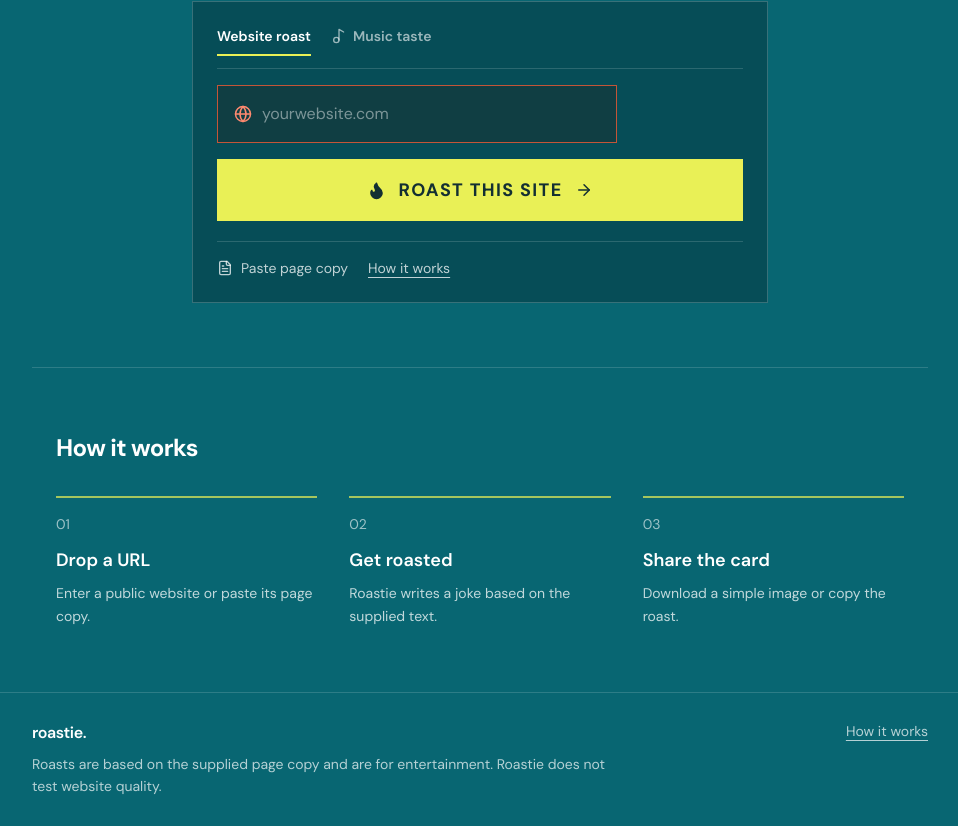
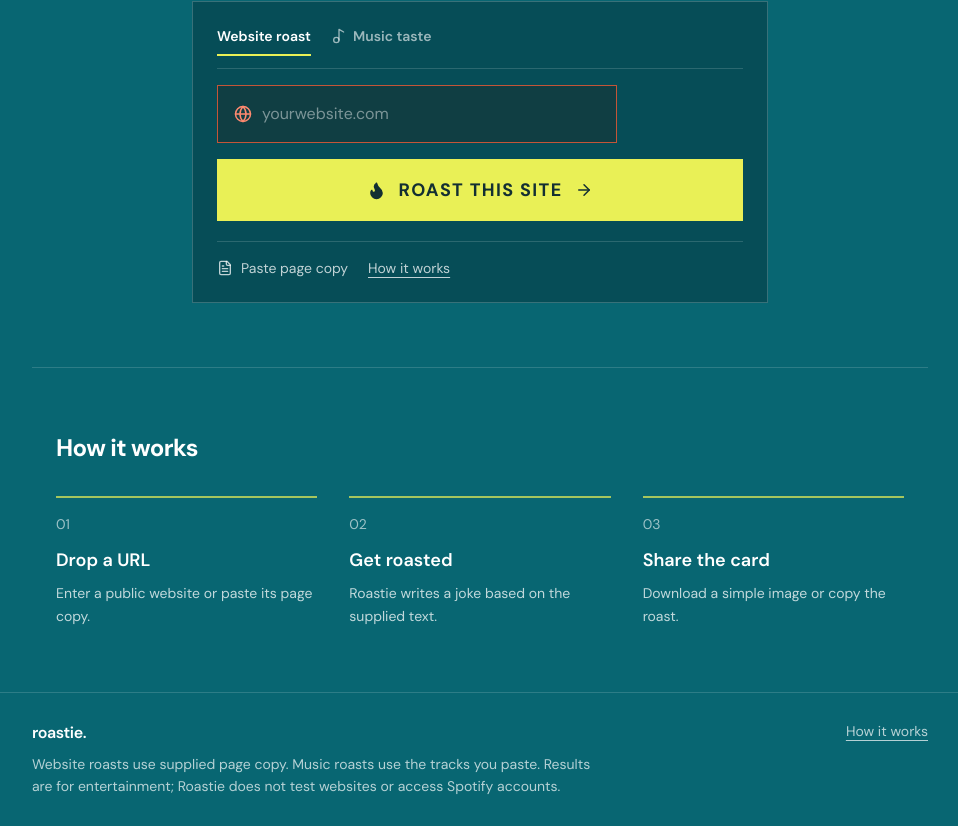
Before and after one commit to JOYBOYash/Roaster, a React (Vite) app: page / in a window 1280 px wide. Shown: the part 349-1175 px from the top of the page, without its empty margins (160-1118 px from the left). Built offline with nearby package versions, Linux system fonts and the light colour scheme.

Commit message:
Clarify music roast data usage

```diff
--- a/src/components/Footer.tsx
+++ b/src/components/Footer.tsx
@@ -11,7 +11,7 @@ export const Footer: React.FC<FooterProps> = ({ onShowHowItWorks }) => {
         <div>
           <p className="text-base font-semibold tracking-tight text-white">roastie.</p>
           <p className="mt-2 max-w-xl text-sm leading-relaxed">
-            Roasts are based on the supplied page copy and are for entertainment. Roastie does not test website quality.
+            Website roasts use supplied page copy. Music roasts use the tracks you paste. Results are for entertainment; Roastie does not test websites or access Spotify accounts.
           </p>
         </div>
         <button
```
